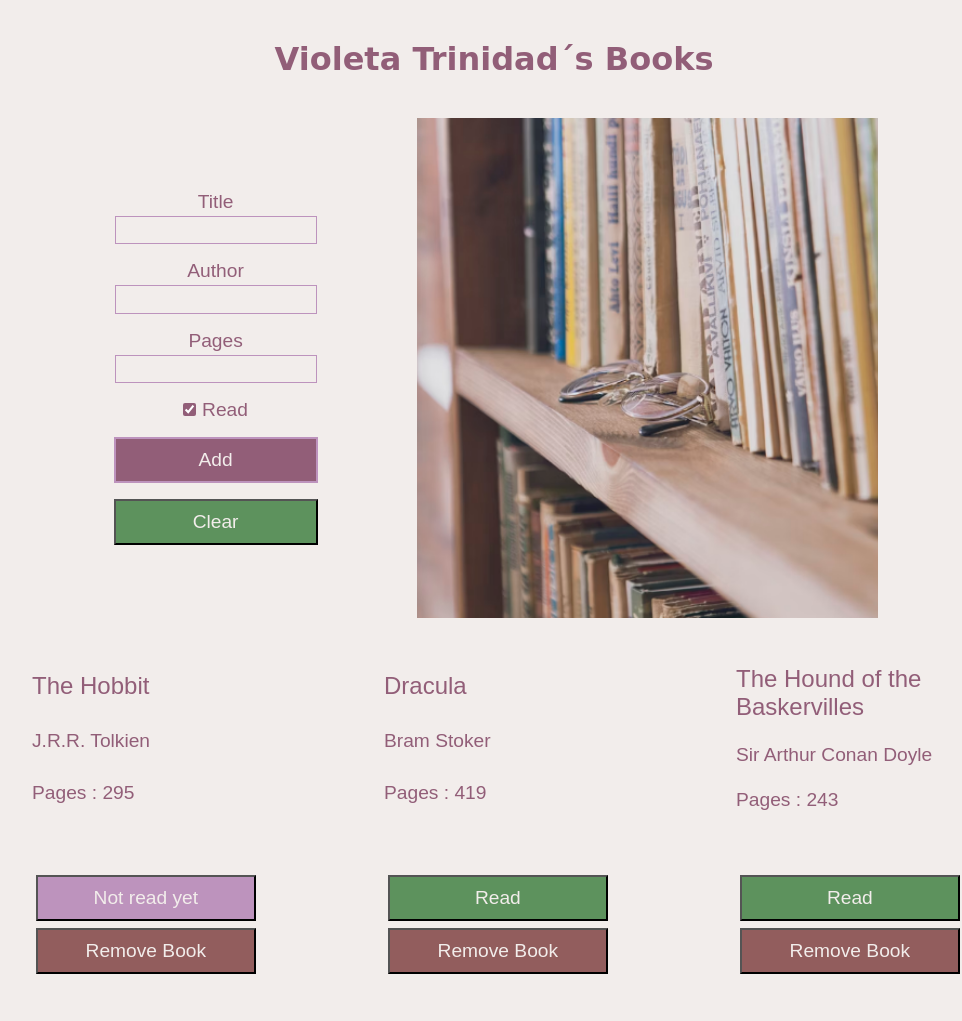
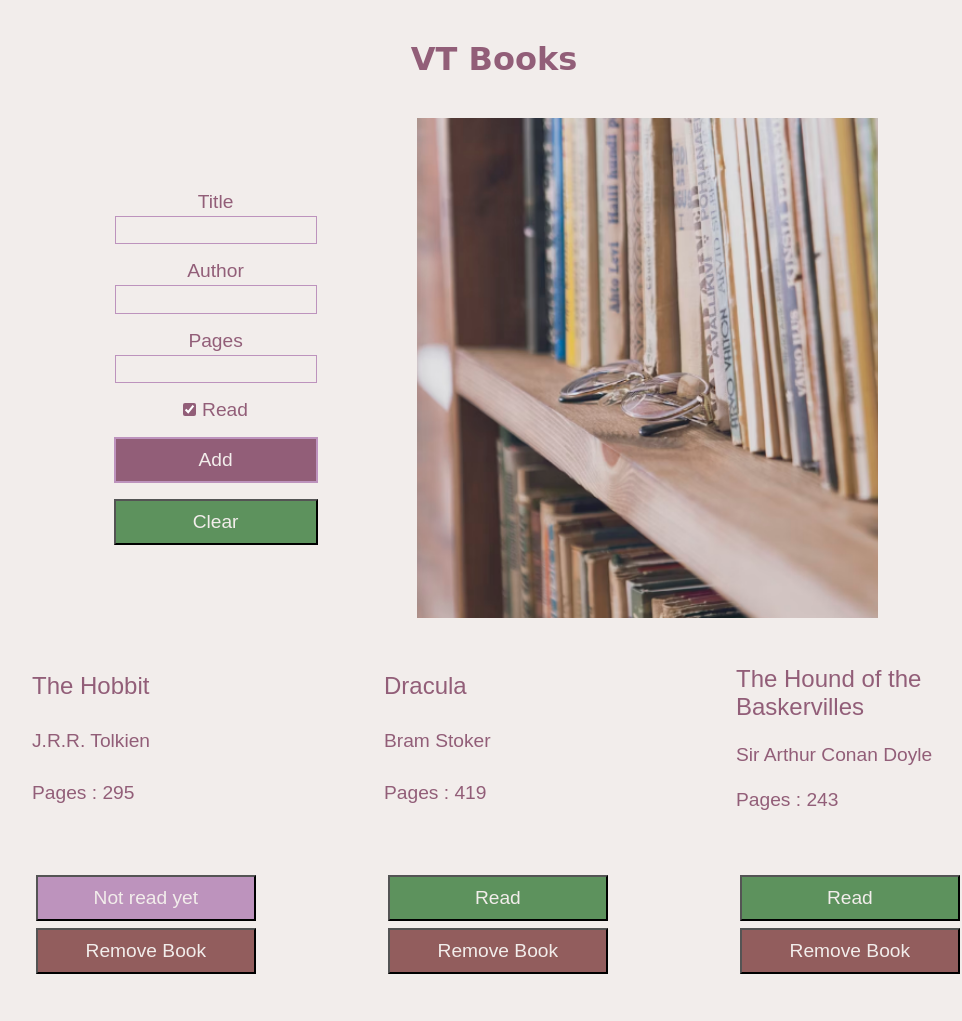
Before and after one commit to v-t-9/Library, a plain HTML site: page index.html in a window 1280 px wide. Shown: the top 1021 px of the page, without its empty margins (146-1108 px from the left). Drawn offline with Linux system fonts and the light colour scheme; a web font is replaced by a local one.

Commit message:
name changed

```diff
--- a/index.html
+++ b/index.html
@@ -11,7 +11,7 @@
 </head>
 <body>
     <main>
-        <h1>Violeta Trinidad´s Books</h1>
+        <h1>VT Books</h1>
         <section id="add-form">
             <form id="add-book" action="">
                 <div class="inputs-forms">
```
